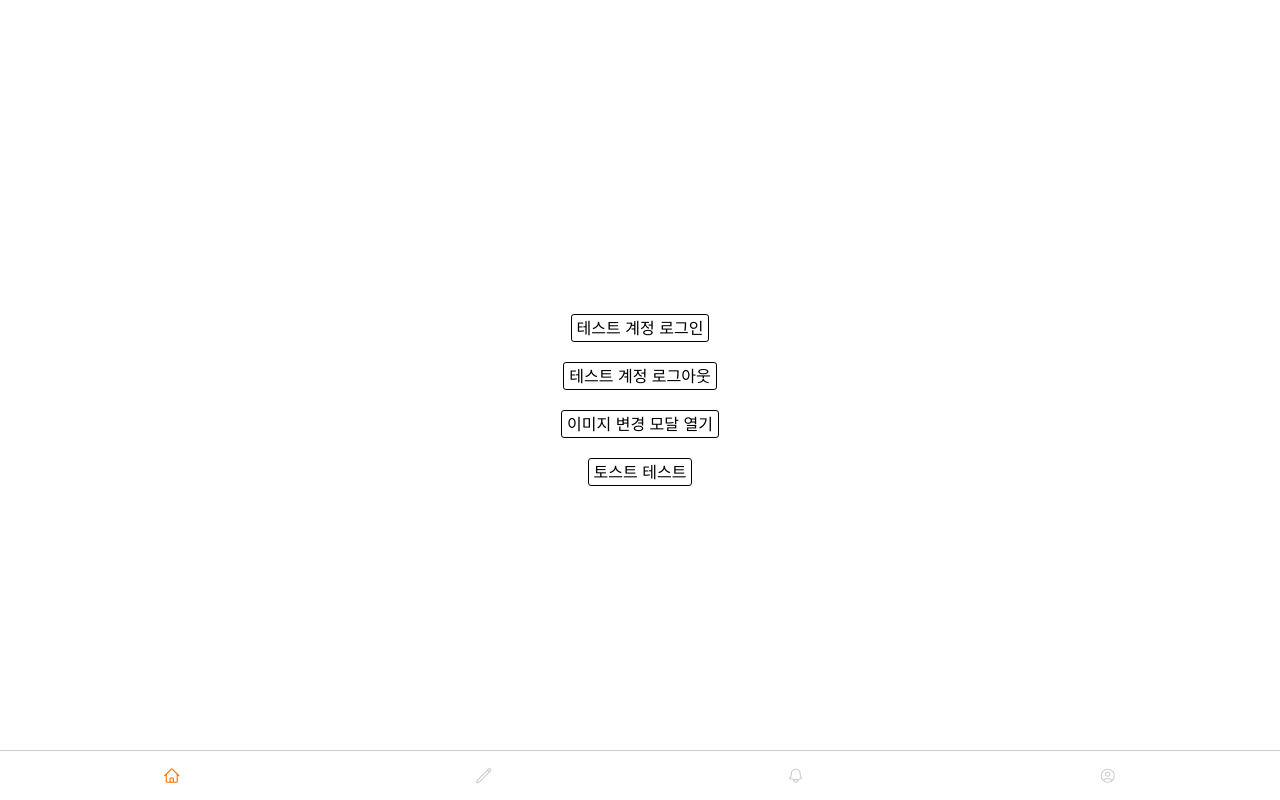
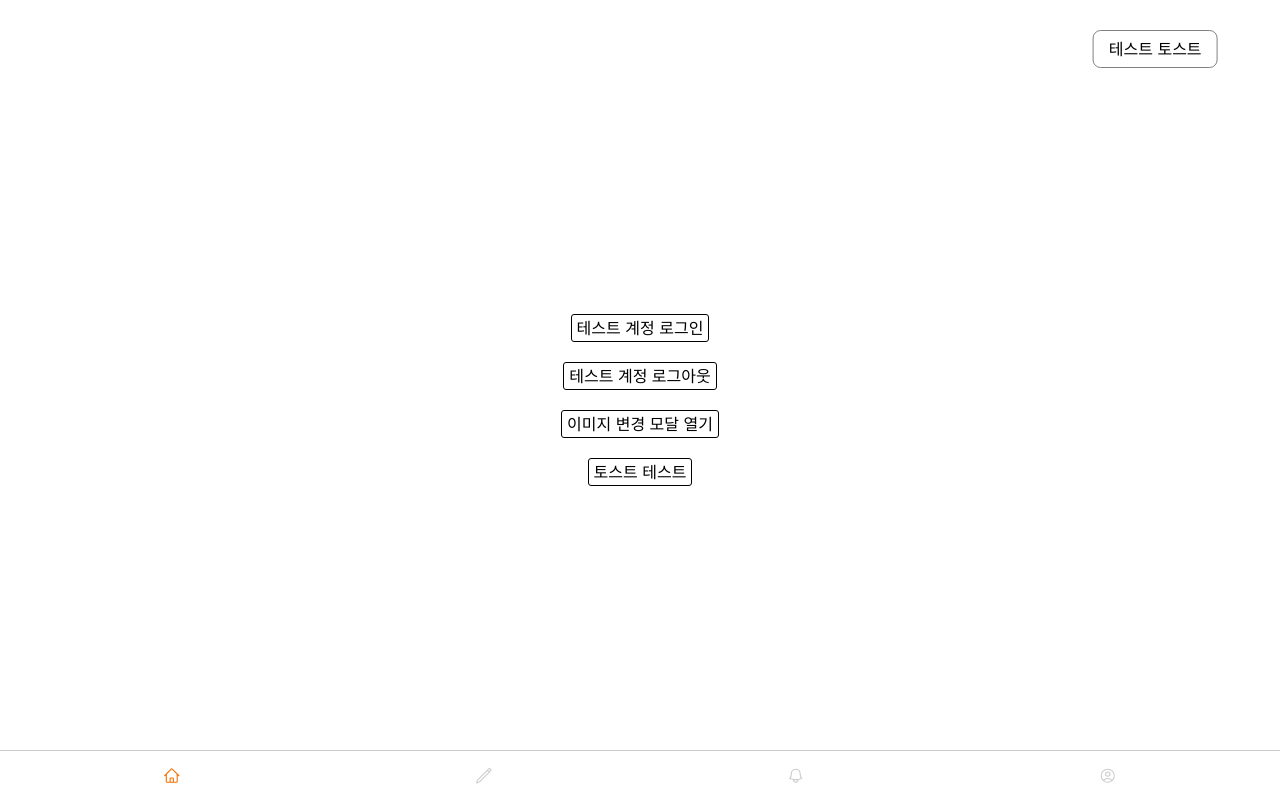
Before and after one commit to prgrms-fe-devcourse/FEDC5_MatNam_Ducki, a React (Vite) app: page / in a window 1280 px wide. Both pictures are taken after a click on the button "토스트 테스트". Built offline with nearby package versions, Linux system fonts and the light colour scheme; no server answers.

Commit message:
[♻️refactor]: recoil로 리팩토링

```diff
--- a/index.html
+++ b/index.html
@@ -9,6 +9,7 @@
   <body>
     <div id="root"></div>
     <div id="modal"></div>
+    <div id="toast"></div>
     <script type="module" src="/src/main.tsx"></script>
   </body>
 </html>
--- a/src/App.tsx
+++ b/src/App.tsx
@@ -1,12 +1,14 @@
 import { Global } from '@emotion/react';
 import { RouterProvider } from 'react-router-dom';
 
+import ToastContainer from './components/Common/Toast/ToastContainer';
 import { router } from './routes';
 import { reset } from './styles/Global';
 
 function App() {
   return (
     <>
+      <ToastContainer />
       <RouterProvider router={router} />
       <Global styles={reset} />
     </>
--- a/src/components/Common/Toast/BaseToast/index.tsx
+++ b/src/components/Common/Toast/BaseToast/index.tsx
@@ -1,35 +1,12 @@
-import { useEffect } from 'react';
-
-import { useToast } from '../ToastProvider';
 import { BaseToastWrapper } from './style';
 
 interface BaseToastProps {
-  id: string;
   children: React.ReactNode;
-  backgroundColor?: string;
 }
+export default function BaseToast({ children }: BaseToastProps) {
+  // const style = {
+  //   backgroundColor: backgroundColor || '#ffffff',
+  // };
 
-export default function BaseToast({
-  id,
-  children,
-  backgroundColor,
-}: BaseToastProps) {
-  const style = {
-    backgroundColor: backgroundColor || '#ffffff',
-  };
-
-  const { removeToast } = useToast();
-
-  useEffect(() => {
-    setTimeout(() => {
-      removeToast({ id });
-    }, 2000);
-  }, [id, removeToast]);
-
-  return (
-    <BaseToastWrapper id={id} style={style}>
-      {children}
-      <button onClick={() => removeToast({ id })}>✖</button>
-    </BaseToastWrapper>
-  );
+  return <BaseToastWrapper>{children}</BaseToastWrapper>;
 }
--- a/src/components/Common/Toast/ToastContainer/index.tsx
+++ b/src/components/Common/Toast/ToastContainer/index.tsx
@@ -1,28 +1,25 @@
 import { createPortal } from 'react-dom';
+import { useRecoilValue } from 'recoil';
+
+import { toastState } from '@/recoil/toast';
 
 import BaseToast from '../BaseToast';
 import { ToastWrapper } from './style';
 
-interface ToastContainerProps {
-  toasts: { id: string; content: string; backgroundColor?: string }[];
-  position?: 'top-left' | 'top-right' | 'bottom-left' | 'bottom-right';
-}
+export default function ToastContainer() {
+  const ref = document.querySelector('#toast');
 
-export default function ToastContainer({
-  toasts,
-  position,
-}: ToastContainerProps) {
+  const toasts = useRecoilValue(toastState);
+
+  if (!ref) {
+    return null;
+  }
   return createPortal(
-    <ToastWrapper position={position}>
+    <ToastWrapper>
       {toasts.map((toast) => (
-        <BaseToast
-          key={toast.id}
-          id={toast.id}
-          backgroundColor={toast.backgroundColor}>
-          {toast.content}
-        </BaseToast>
+        <BaseToast key={toast.id}>{toast.content}</BaseToast>
       ))}
     </ToastWrapper>,
-    document.body,
+    ref,
   );
 }
--- /dev/null
+++ b/src/hooks/useToast.ts
@@ -0,0 +1,17 @@
+import { useRecoilState } from 'recoil';
+
+import { Toast, toastState } from '@/recoil/toast';
+
+export function useToast() {
+  const [toasts, setToasts] = useRecoilState(toastState);
+
+  const addToast = (toast: Toast) => {
+    setToasts((prev) => [...prev, { ...toast, id: Date.now().toString() }]);
+  };
+
+  const removeToast = (id: Toast['id']) => {
+    setToasts((prev) => prev.filter((toast) => toast.id !== id));
+  };
+
+  return { addToast, removeToast, toasts };
+}
--- a/src/main.tsx
+++ b/src/main.tsx
@@ -8,7 +8,6 @@ import ReactDOM from 'react-dom/client';
 import { RecoilRoot } from 'recoil';
 
 import App from './App.tsx';
-import ToastProvider from './components/Common/Toast/ToastProvider/index.tsx';
 import { theme } from './styles/Theme.ts';
 
 const queryClient = new QueryClient({
@@ -21,12 +20,10 @@ ReactDOM.createRoot(document.getElementById('root')!).render(
   <React.StrictMode>
     <ThemeProvider theme={theme}>
       <QueryClientProvider client={queryClient}>
-        <ToastProvider>
-          <RecoilRoot>
-            <App />
-            <ReactQueryDevtools initialIsOpen={false} />
-          </RecoilRoot>
-        </ToastProvider>
+        <RecoilRoot>
+          <App />
+          <ReactQueryDevtools initialIsOpen={false} />
+        </RecoilRoot>
       </QueryClientProvider>
     </ThemeProvider>
   </React.StrictMode>,
--- a/src/pages/TestPage.tsx
+++ b/src/pages/TestPage.tsx
@@ -1,8 +1,8 @@
 import styled from '@emotion/styled';
 
-import { useToast } from '@/components/Common/Toast/ToastProvider';
 import { useSignIn, useSignOut } from '@/hooks/useAuth';
 import { useModal } from '@/hooks/useModal';
+import { useToast } from '@/hooks/useToast';
 import { ModalType } from '@/types/modal';
 
 export default function TestPage() {
@@ -54,10 +54,7 @@ export default function TestPage() {
       <TestButton onClick={handleSignIn}>테스트 계정 로그인</TestButton>
       <TestButton onClick={handleSignOut}>테스트 계정 로그아웃</TestButton>
       <TestButton onClick={handleOpenModal}>이미지 변경 모달 열기</TestButton>
-      <TestButton
-        onClick={() =>
-          addToast({ content: '테스트 토스트', position: 'top-left' })
-        }>
+      <TestButton onClick={() => addToast({ content: '테스트 토스트' })}>
         토스트 테스트
       </TestButton>
     </MainPageWrapper>
--- /dev/null
+++ b/src/recoil/toast.ts
@@ -0,0 +1,11 @@
+import { atom } from 'recoil';
+
+export interface Toast {
+  id?: string;
+  content: string;
+}
+
+export const toastState = atom<Toast[]>({
+  key: 'toastState',
+  default: [],
+});
```
